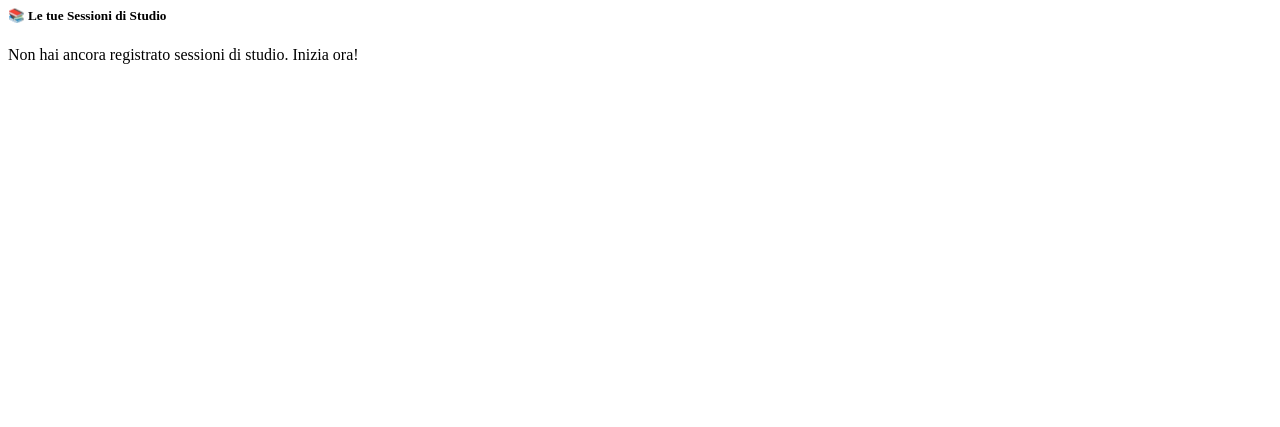
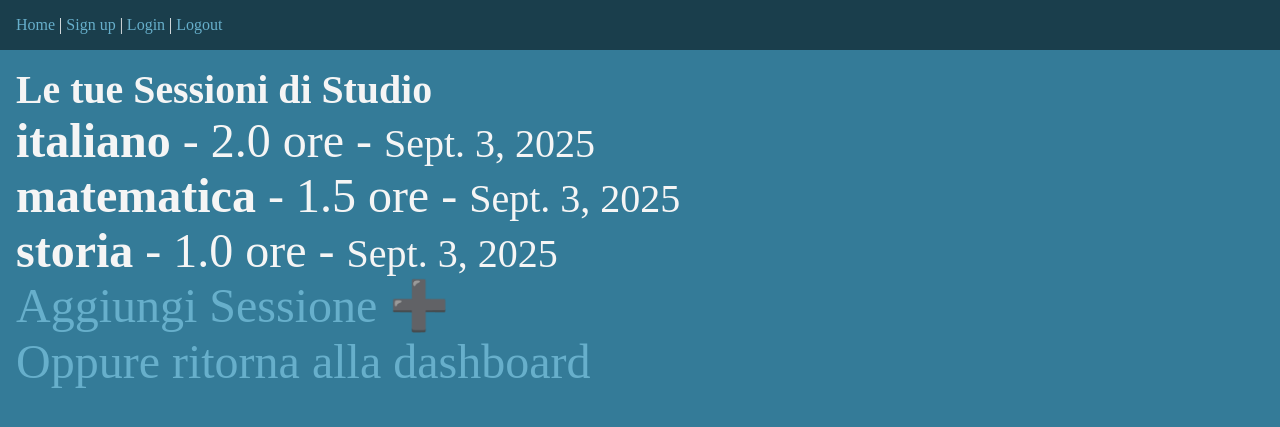
Before and after one commit to jettdrv/progetto_techWeb, a Django app: page /study/sessions/ in a window 1280 px wide. Shown: the top 427 px of the page. Run offline with Django 5.2, Linux system fonts and the light colour scheme; a user stored in the database is signed in; data comes from the database, SQL or seed files in the repository; both versions use the stored data as it was after the commit.

Commit message:
Aggiunta visualizzazione lista sessioni (ancora piu brutta)

```diff
--- a/StudyBuddies/study/templates/study/session_list.html
+++ b/StudyBuddies/study/templates/study/session_list.html
@@ -1,27 +1,28 @@
-<!-- Lista delle sessioni esistenti -->
-<div class="card">
-    <div class="card-header">
-        <h5>📚 Le tue Sessioni di Studio</h5>
-    </div>
-    <div class="card-body">
+{% extends 'base.html' %}
+
+{% block title %}
+Lista Sessioni
+{% endblock %}
+
+{% block content %}
+    <h5>Le tue Sessioni di Studio</h5>
         {% if sessions %}
             <div class="list-group">
                 {% for session in sessions %}
-                <div class="list-group-item d-flex justify-content-between align-items-center">
-                    <div>
+                    <div class="session">
                         <strong>{{ session.subject }}</strong> -
                         {{ session.duration }} ore -
-                        <small class="text-muted">{{ session.date }}</small>
+                        <small >{{ session.date }}</small>
                     </div>
-                    <form method="post" action="{% url 'delete_session' session.id %}" style="display:inline;">
-                        {% csrf_token %}
-                        <button type="submit" class="btn btn-sm btn-outline-danger">Elimina</button>
-                    </form>
-                </div>
                 {% endfor %}
             </div>
         {% else %}
-            <p class="text-muted">Non hai ancora registrato sessioni di studio. Inizia ora!</p>
+            <p>Non hai ancora registrato sessioni di studio. Inizia ora!</p>
         {% endif %}
-    </div>
-</div>
+   <div>
+    <a href="{% url 'study:add_session' %}"> Aggiungi Sessione ➕ </a>
+   </div>
+   <div>
+    <a href="{% url 'users:dashboard' %}"> Oppure ritorna alla dashboard </a>
+   </div>
+{% endblock %}
--- a/StudyBuddies/study/views.py
+++ b/StudyBuddies/study/views.py
@@ -10,7 +10,7 @@ from .forms import CreateSessionForm
 
 @login_required
 def study_session_list(request):
-    sessions = StudySession.objects.filter(user=request.user).select_related('subject')
+    sessions = StudySession.objects.filter(user=request.user).select_related('user')
     '''
     # Filtri
     subject_filter = request.GET.get('subject')
@@ -34,7 +34,7 @@ def study_session_list(request):
         'total_hours': sessions.aggregate(total=Sum('duration'))['total'] or 0,
     }
     '''
-    return render(request, 'study/session_list.html')
+    return render(request, 'study/session_list.html', {"sessions" : sessions})
 
 @login_required
 def study_session_create(request):
@@ -45,11 +45,11 @@ def study_session_create(request):
             session.user = request.user
             session.save()
             messages.success(request, 'Sessione di studio aggiunta con successo!')
-            return redirect('users:dashboard')
+            return redirect('study:session_list')
     else:
         form = CreateSessionForm()
 
-    return render(request, 'users/dashboard.html', {'form': form, 'title': 'Aggiungi Sessione'})
+    return render(request, 'study/session_form.html', {'form': form, 'title': 'Aggiungi Sessione'})
 '''
 @login_required
 def study_session_edit(request, pk):
```
Also changed, not shown: StudyBuddies/study/templates/study/session_form.html (added, +34 -0 lines), StudyBuddies/users/templates/users/dashboard.html (+5 -23 lines), StudyBuddies/db.sqlite3.
